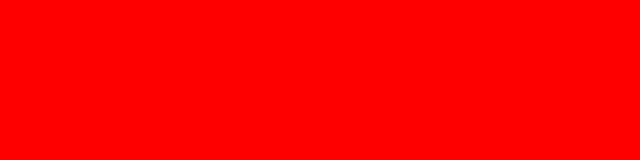
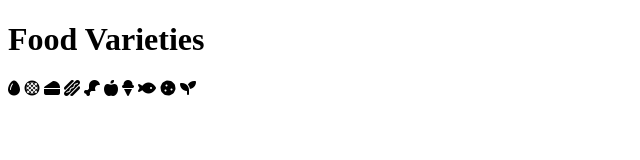
Before and after one commit to gregoryharris869/project_1_Foods, a website: page index.html in a window 1280 px wide. Shown: the whole page, without its empty margins (0-640 px from the left). Drawn offline with Linux system fonts and the light colour scheme.

Commit message:
Index update
Icons

```diff
--- a/index.html
+++ b/index.html
@@ -19,5 +19,25 @@
     <!--  -->
     <title>Foods</title>
   </head>
-  <body></body>
+  <body>
+    <div class="container">
+      <!-- Section 1 -->
+      <div class="section1">
+        <h1 class="sectionHeading">Food Varieties</h1>
+        <div class="section1icons">
+          <i class="fas fa-egg"></i>
+          <i class="fas fa-stroopwafel"></i>
+          <i class="fas fa-cheese"></i>
+          <i class="fas fa-hotdog"></i>
+          <i class="fas fa-drumstick-bite"></i>
+          <i class="fas fa-apple-alt"></i>
+          <i class="fas fa-ice-cream"></i>
+          <i class="fas fa-fish"></i>
+          <i class="fas fa-cookie"></i>
+          <i class="fas fa-seedling"></i>
+        </div>
+      </div>
+      <!-- End Of Section 1 -->
+    </div>
+  </body>
 </html>
--- a/scss/main.scss
+++ /dev/null
@@ -1,3 +0,0 @@
-body{
-    background: red;
-}
```
Also changed, not shown: dist/css/main.css, 1 other file.
